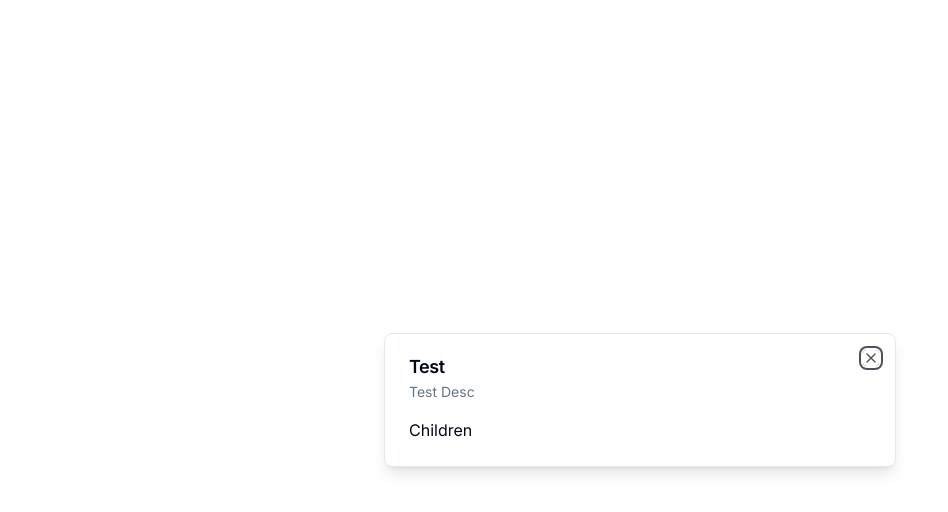
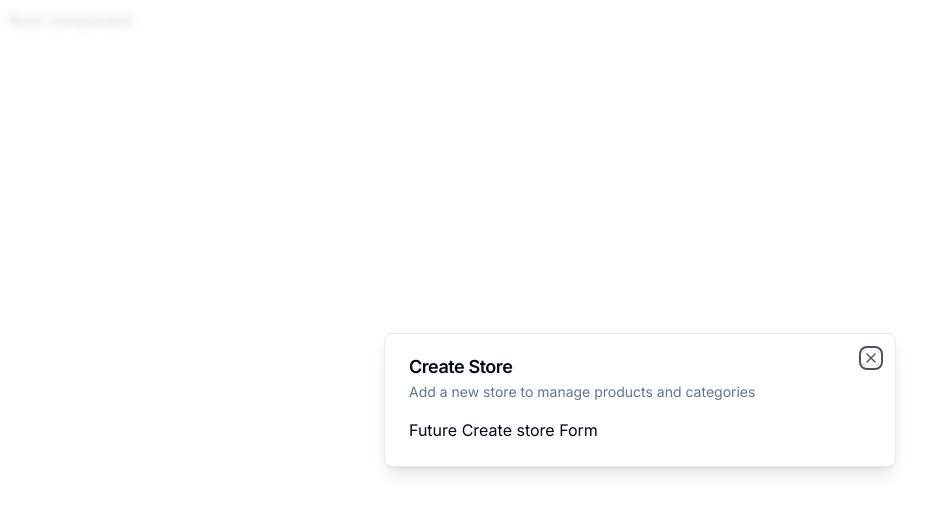
Before and after one commit to PS1242/ecommerce-admin, a Next.js app: page / in a window 1280 px wide. Shown: the top 512 px of the page, without its empty margins (0-948 px from the left). Built offline with nearby package versions, Linux system fonts and the light colour scheme.

Commit message:
adds store modal component

```diff
--- a/app/(root)/page.tsx
+++ b/app/(root)/page.tsx
@@ -1,15 +1,21 @@
 "use client";
 
-import { Modal } from "@/components/ui/modal";
+import { useStoreModal } from "@/hooks/useStoreModal";
+import { useEffect } from "react";
 
 export default function Home() {
+  const isOpen = useStoreModal((state) => state.isOpen);
+  const onOpen = useStoreModal((state) => state.onOpen);
+
+  useEffect(() => {
+    if (!isOpen) {
+      onOpen();
+    }
+  }, [isOpen, onOpen]);
+
   return (
     <>
-      <div className="p-2">
-        <Modal title="Test" description="Test Desc" isOpen onClose={() => {}}>
-          Children
-        </Modal>
-      </div>
+      <div className="p-2">Root component</div>
     </>
   );
 }
--- a/app/layout.tsx
+++ b/app/layout.tsx
@@ -2,6 +2,7 @@ import "./globals.css";
 import type { Metadata } from "next";
 import { Inter } from "next/font/google";
 import { ClerkProvider } from "@clerk/nextjs";
+import { StoreModal } from "@/components/modals/StoreModal";
 
 const inter = Inter({ subsets: ["latin"] });
 
@@ -18,7 +19,10 @@ export default function RootLayout({
   return (
     <ClerkProvider>
       <html lang="en">
-        <body className={inter.className}>{children}</body>
+        <body className={inter.className}>
+          <StoreModal />
+          {children}
+        </body>
       </html>
     </ClerkProvider>
   );
--- /dev/null
+++ b/components/modals/StoreModal.tsx
@@ -0,0 +1,19 @@
+"use client";
+
+import { useStoreModal } from "@/hooks/useStoreModal";
+import { Modal } from "@/components/ui/modal";
+
+export const StoreModal = () => {
+  const storeModalStore = useStoreModal();
+
+  return (
+    <Modal
+      title="Create Store"
+      description="Add a new store to manage products and categories"
+      isOpen={storeModalStore?.isOpen}
+      onClose={storeModalStore?.onClose}
+    >
+      Future Create store Form
+    </Modal>
+  );
+};
--- /dev/null
+++ b/hooks/useStoreModal.ts
@@ -0,0 +1,13 @@
+import { create } from "zustand";
+
+interface useStoreModalStore {
+  isOpen: boolean;
+  onOpen: () => void;
+  onClose: () => void;
+}
+
+export const useStoreModal = create<useStoreModalStore>((set) => ({
+  isOpen: false,
+  onOpen: () => set({ isOpen: true }),
+  onClose: () => set({ isOpen: false }),
+}));
```
